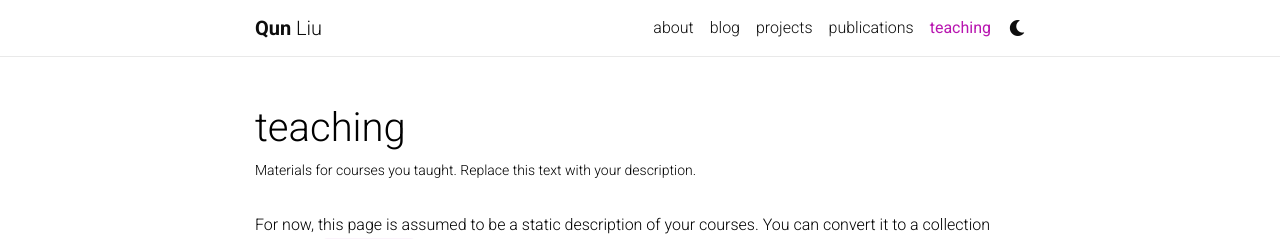
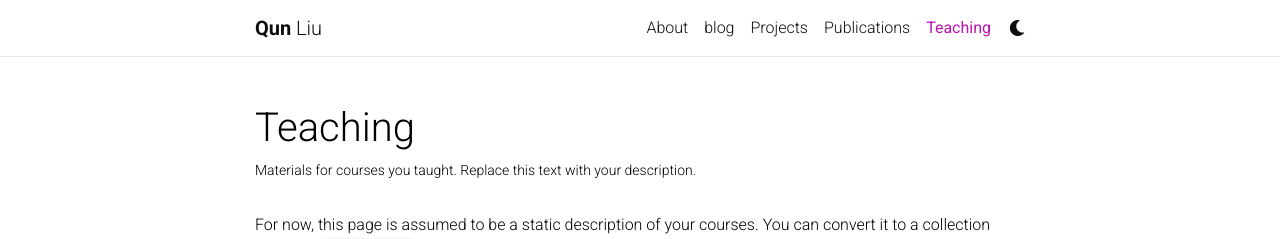
Before and after one commit to lqxyz/lqxyz.github.io, a Jekyll site: the page built from _pages/teaching.md, in a window 1280 px wide. Shown: the top 239 px of the page. Built offline with Jekyll 4.4.1, drawn with Linux system fonts in a browser that asks for light colours; nearby versions of some CDN libraries; comment, search, counter and statistics services are not loaded; a style sheet for code colours, icons or effects is not loaded.

Commit message:
Captialize the subpage titles

```diff
--- a/_includes/header.html
+++ b/_includes/header.html
@@ -3,7 +3,7 @@
     <!-- Nav Bar -->
     <nav id="navbar" class="navbar navbar-light navbar-expand-sm {% if site.navbar_fixed %}fixed-top{% else %}sticky-top{% endif %}">
     <div class="container">
-      {% if page.title != "about" %}
+      {% if page.title != "About" %}
       <a class="navbar-brand title font-weight-lighter" href="{{ site.baseurl | prepend: site.url }}/">
        {% if site.title == "blank" %}<span class="font-weight-bold">{{ site.first_name }}</span> {{ site.middle_name }}  {{ site.last_name }}{% else %}{{ site.title }}{% endif %}
       </a>
@@ -23,10 +23,10 @@
       <div class="collapse navbar-collapse text-right" id="navbarNav">
         <ul class="navbar-nav ml-auto flex-nowrap">
           <!-- About -->
-          <li class="nav-item {% if page.title == 'about' %}active{% endif %}">
+          <li class="nav-item {% if page.title == 'About' %}active{% endif %}">
             <a class="nav-link" href="{{ '/' | relative_url }}">
-              about
-              {% if page.title == "about" %}
+              About
+              {% if page.title == "About" %}
                 <span class="sr-only">(current)</span>
               {% endif %}
             </a>
--- a/_pages/teaching.md
+++ b/_pages/teaching.md
@@ -1,7 +1,7 @@
 ---
 layout: page
 permalink: /teaching/
-title: teaching
+title: Teaching
 description: Materials for courses you taught. Replace this text with your description.
 nav: true
 ---
```
Also changed, not shown: _pages/about.md (+5 -5 lines), _pages/projects.md (+1 -1 lines), _pages/publications.md (+1 -1 lines).
